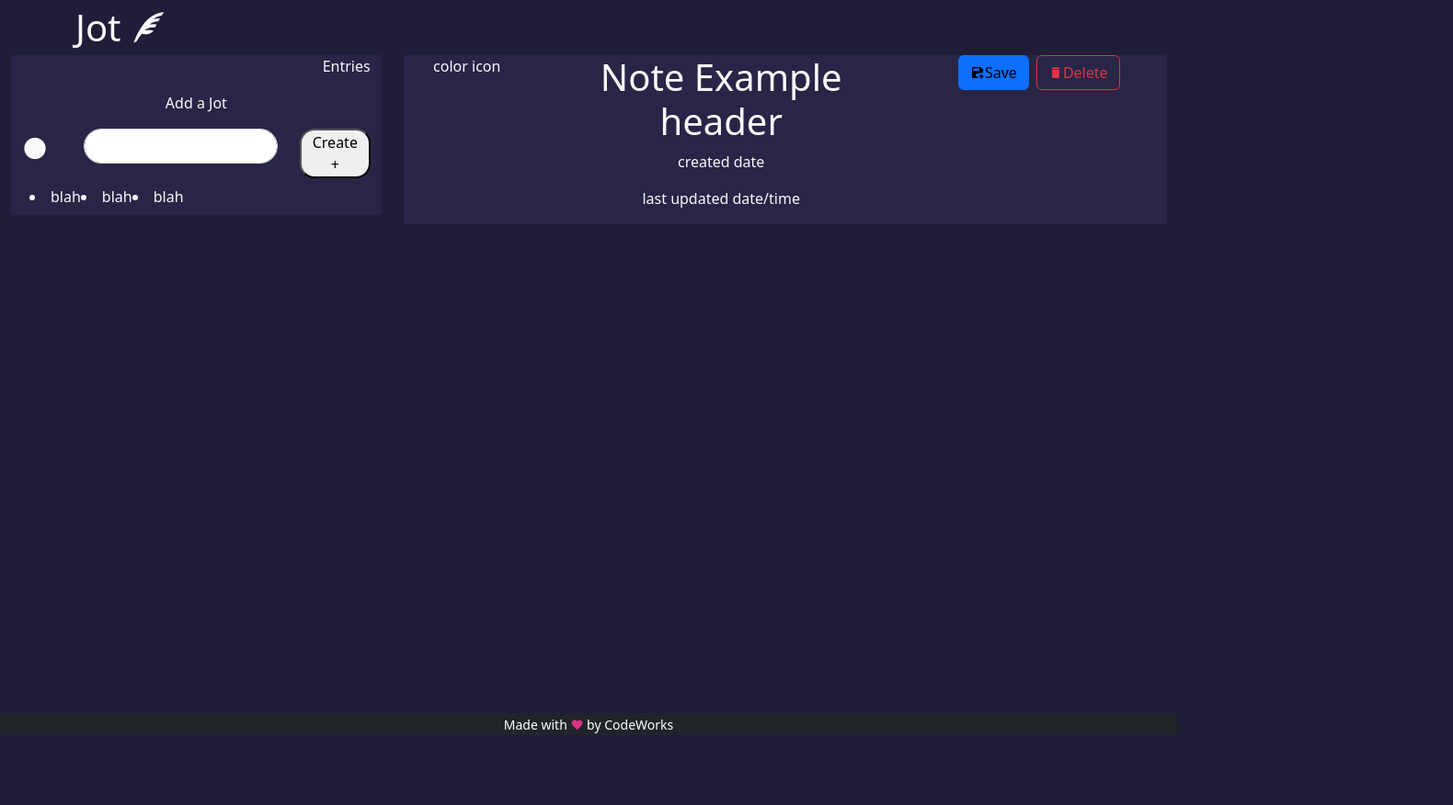
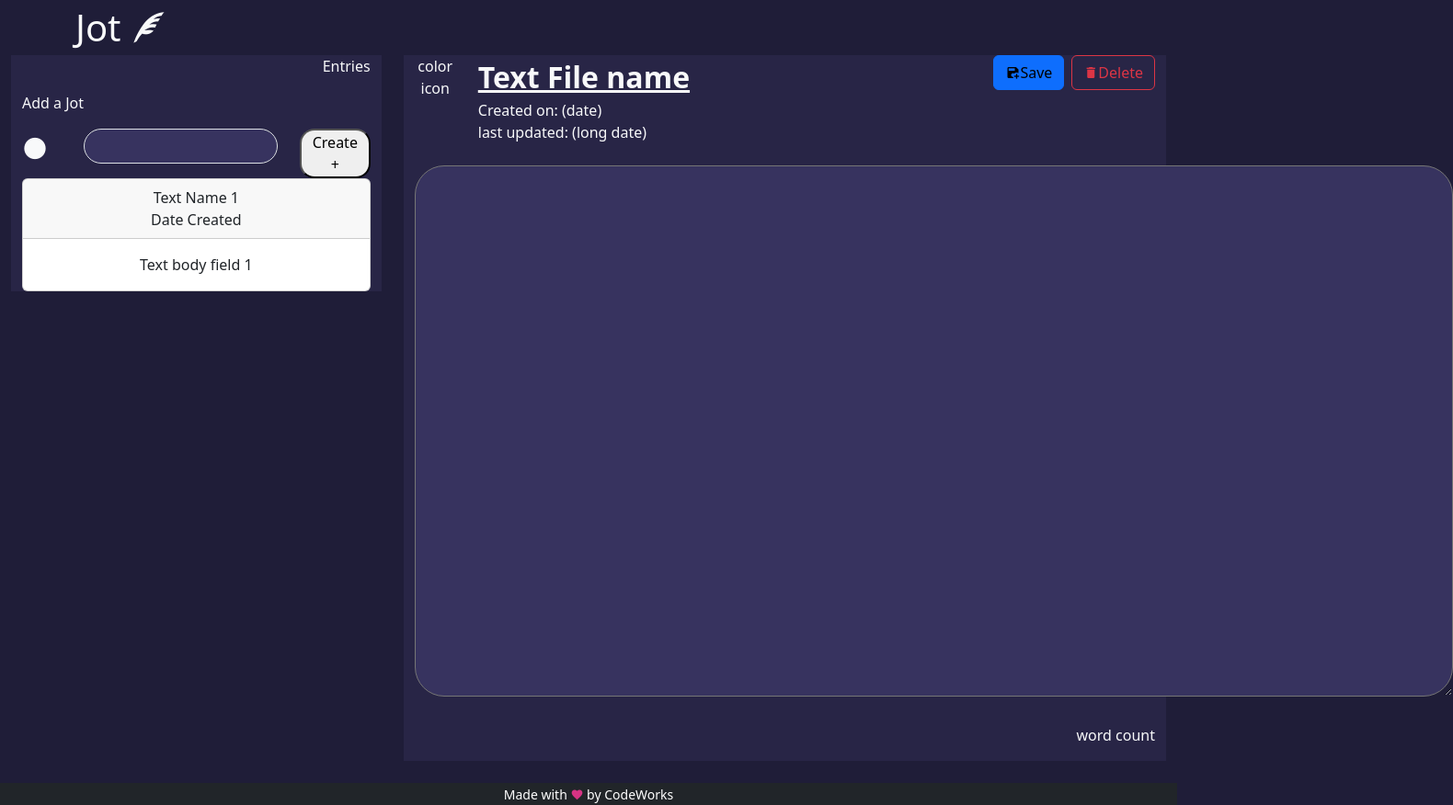
Before and after one commit to MayhemK/jot, a plain HTML site: page index.html in a window 1280 px wide. Shown: the whole page at 92% size, 1580 px wide, since content can reach past the window. Before the commit the page ends 800 px from the top, so only its background shows below. Drawn offline with nearby package versions, Linux system fonts and the light colour scheme.

Commit message:
Enhance styling and layout for improved user interface

```diff
--- a/assets/style/style.css
+++ b/assets/style/style.css
@@ -23,3 +23,7 @@ main {
 .dark-box {
   background-color: #282546;
 }
+
+.bg-purpdark {
+  background-color: #37335f;
+}
--- a/index.html
+++ b/index.html
@@ -34,7 +34,9 @@
                 <p>Entries</p>
               </div>
               <div class="col-12">
-                <p>Add a Jot</p>
+                <div class="d-flex justify-content-start align-items-center">
+                  <p>Add a Jot</p>
+                </div>
               </div>
               <div class="col-2">
                 <div class=" d-flex align-items-center">
@@ -43,7 +45,7 @@
               </div>
               <div class="col-7">
                 <div>
-                  <input type="text" class="form-control rounded-5">
+                  <input type="text" class="form-control bg-purpdark rounded-5">
                 </div>
               </div>
               <div class="col-3">
@@ -52,10 +54,12 @@
                 </div>
               </div>
               <div class="col-12">
-                <div class="d-flex justify-content-start p-2">
-                  <li>blah</li>
-                  <li>blah</li>
-                  <li>blah</li>
+                <div class="card">
+                  <div class="card-header">
+                    <div>Text Name 1</div>
+                    <div>Date Created</div>
+                  </div>
+                  <div class="card-body">Text body field 1</div>
                 </div>
               </div>
             </div>
@@ -64,22 +68,40 @@
         <section class="col-8">
           <div class="container-fluid dark-box">
             <div class="row">
-              <div class="col-2">
+              <div class="col-1">
                 <p>color icon</p>
               </div>
-              <div class="col-6">
-                <h1>Note Example header</h1>
-                <p>created date</p>
-                <p>last updated date/time</p>
+              <div class="col-7">
+                <div class="d-flex flex-column align-items-start">
+                  <div class="fs-2 fw-bold text-decoration-underline">
+                    Text File name
+                  </div>
+                  <div>
+                    Created on: (date)
+                  </div>
+                  <div>
+                    last updated: (long date)
+                  </div>
+                </div>
               </div>
               <div class="col-4">
-                <button class="btn btn-primary mdi mdi-content-save-plus me-2">Save</button><button
-                  class="btn btn-outline-danger mdi mdi-delete">Delete</button>
+                <div class="d-flex justify-content-end align-items-end">
+                  <button class="btn btn-primary mdi mdi-content-save-plus me-2">Save</button><button
+                    class="btn btn-outline-danger mdi mdi-delete">Delete</button>
+                </div>
               </div>
+            </div>
+            <div class="row my-4 ">
+              <div class="col-12">
+                <textarea name="" id="" class=" mb-4 bg-purpdark rounded-5 p-5" rows="20" cols="110"></textarea>
+              </div>
+              <p class="d-flex justify-content-end">word count</p>
             </div>
           </div>
         </section>
       </div>
+    </section>
+    </div>
     </section>
 
   </main>
```
